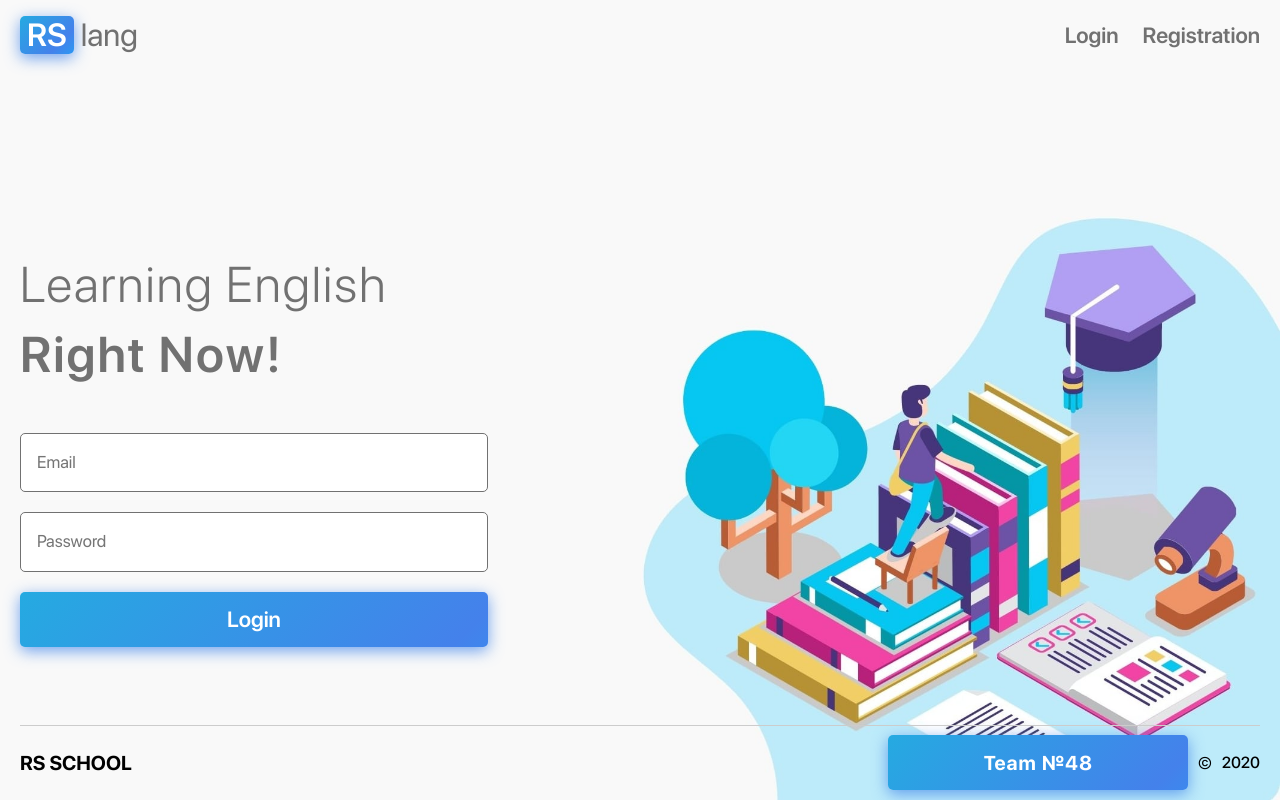
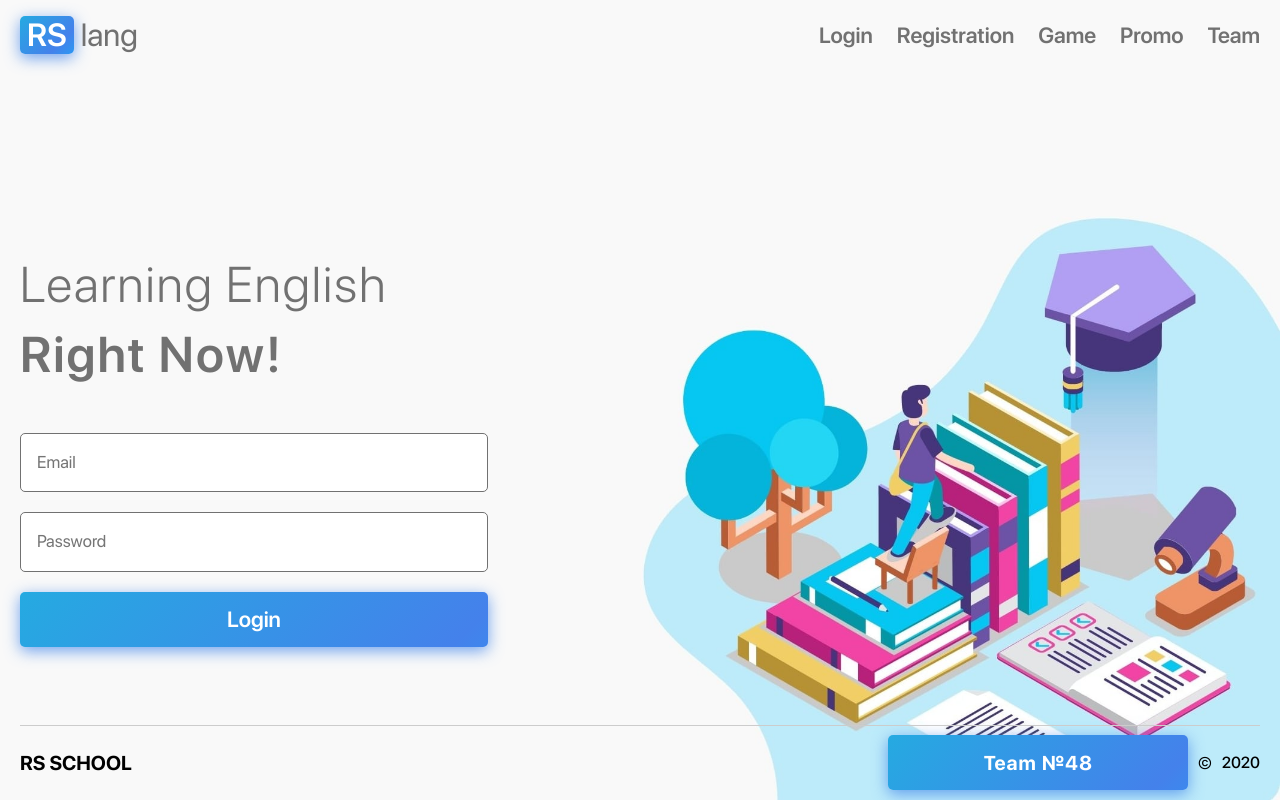
Before and after one commit to emalyuk/rslang, a React (Create React App) app: page /login in a window 1280 px wide. Built offline with nearby package versions, Linux system fonts and the light colour scheme.

Commit message:
refactor/add-links-to-other-pages-in-the-app

```diff
--- a/src/constants/constants.js
+++ b/src/constants/constants.js
@@ -27,6 +27,9 @@ const navOptions = [
 const navOptionsUnLoginUser = [
   { route: ROUTS.login, title: 'Login' },
   { route: ROUTS.registration, title: 'Registration' },
+  { route: ROUTS.game, title: 'Game' },
+  { route: ROUTS.promo, title: 'Promo' },
+  { route: ROUTS.team, title: 'Team' },
 ];
 
 export {
```
